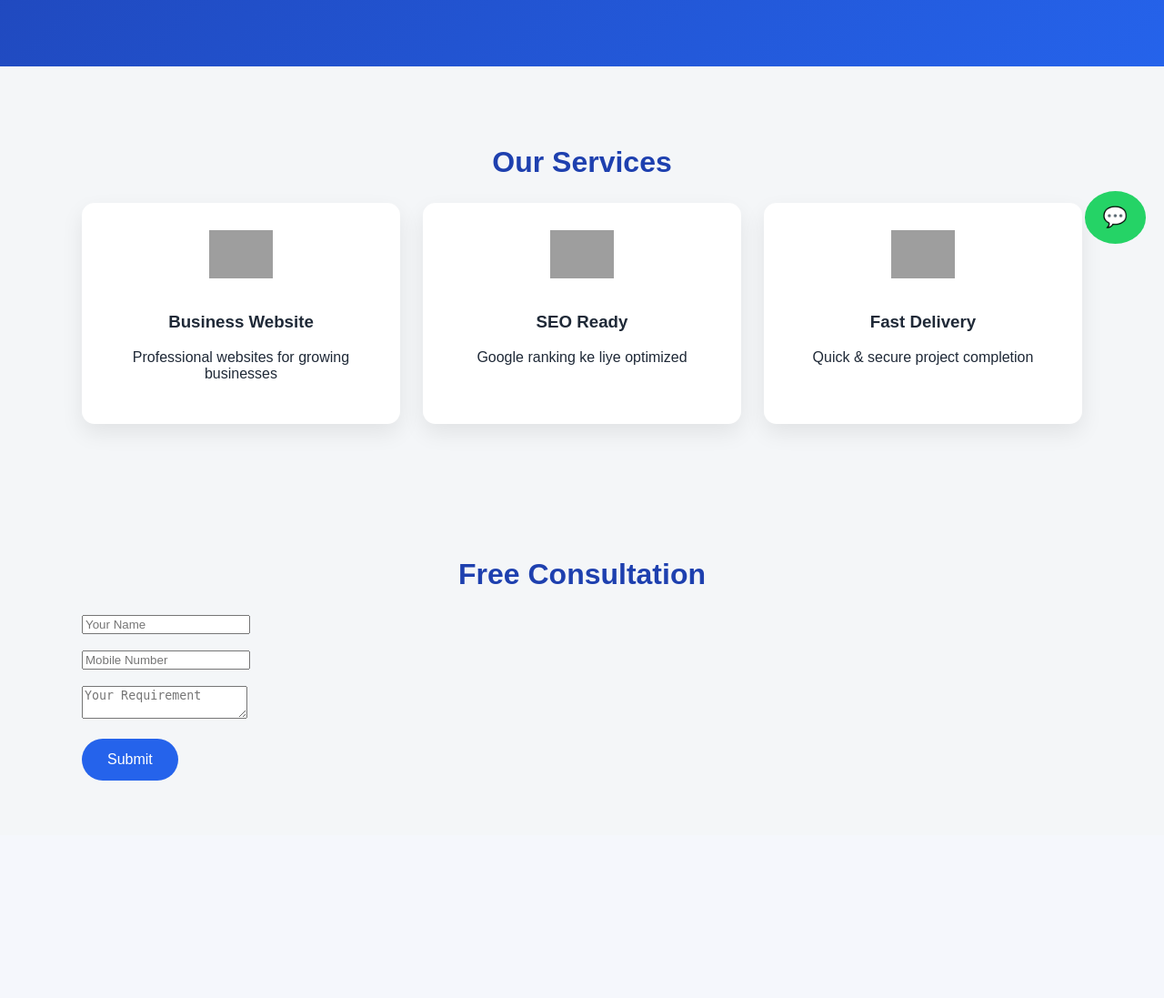
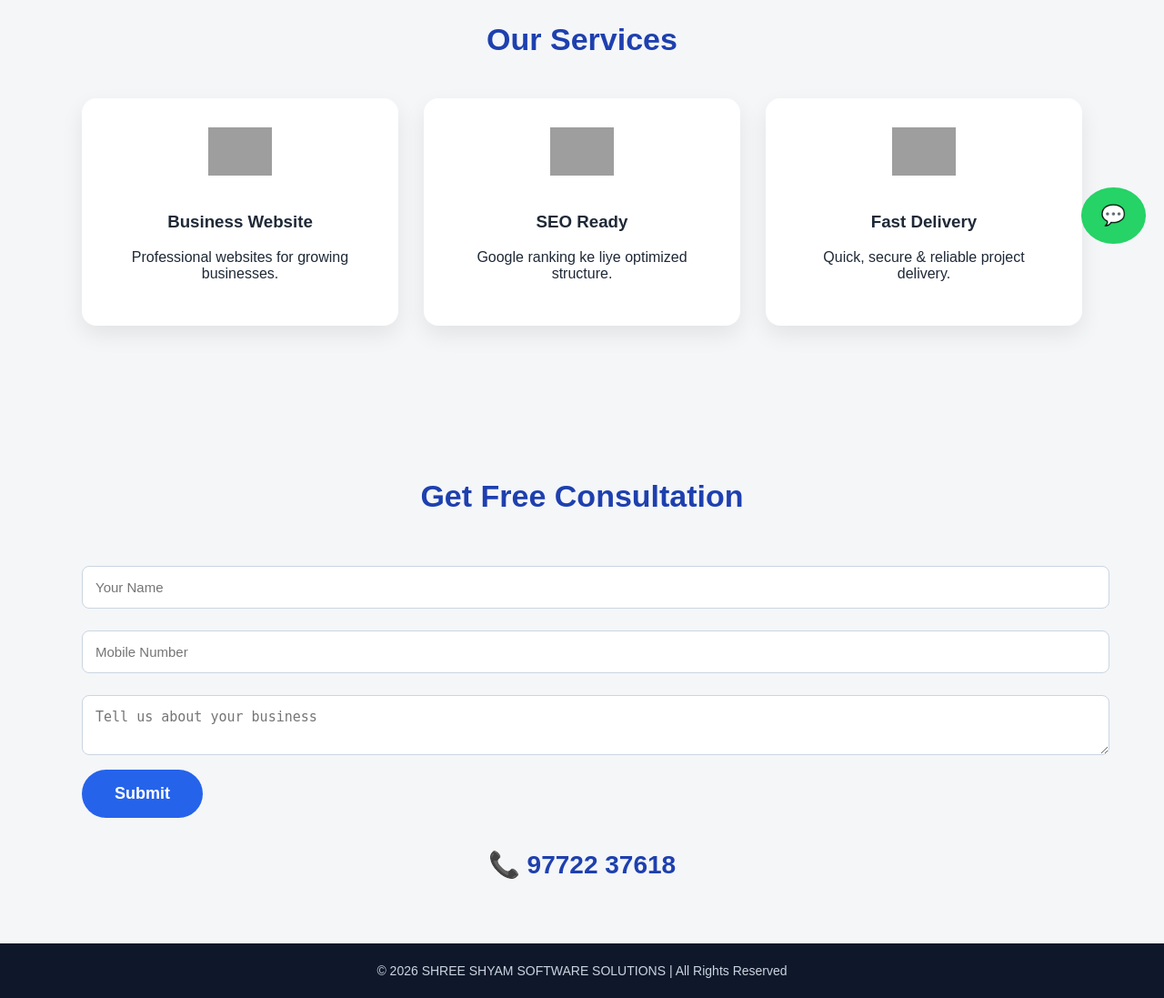
Before and after one commit to manojnehra556-netizen/Webdevelop, a Flask app: page / in a window 1280 px wide. Shown: the part 512-1609 px from the top of the page at 91% size. Before the commit the page ends 1370 px from the top, so only its background shows below. Run offline with Flask 3, Linux system fonts and the light colour scheme; grey boxes are pictures that could not be loaded.

Commit message:
Update index.html

```diff
--- a/templates/index.html
+++ b/templates/index.html
@@ -2,38 +2,154 @@
 <html lang="hi">
 <head>
 <meta charset="UTF-8">
-<title>श्री श्याम सॉफ्टवेयर सॉल्यूशंस</title>
+<title>SHREE SHYAM SOFTWARE SOLUTIONS</title>
 
 <style>
-body{margin:0;font-family:Arial;background:#f4f6f8;color:#1f2937}
+body{
+    margin:0;
+    font-family: Arial, sans-serif;
+    background:#f4f6f8;
+    color:#1f2937;
+}
+
+/* HEADER */
 header{
     background:linear-gradient(135deg,#1e40af,#2563eb);
-color:#fff;padding:70px 20px;text-align:center}
-header h1{font-size:46px;margin:0;font-weight:800}
-header p{font-size:20px;margin:12px 0 18px}
-nav a{color:#fff;margin:0 18px;text-decoration:none;font-weight:bold}
-.hero-img{max-width:380px;margin-top:30px}
-.section{max-width:1100px;margin:auto;padding:60px 20px}
-h2{text-align:center;color:#1e40af;font-size:32px}
-.cards{display:grid;grid-template-columns:repeat(auto-fit,minmax(250px,1fr));gap:25px}
+    color:#fff;
+    padding:80px 20px;
+    text-align:center;
+}
+
+.brand-name{
+    font-size:54px;          /* VERY BIG */
+    font-weight:900;
+    margin:0;
+    letter-spacing:1px;
+}
+
+.tagline{
+    font-size:40px;          /* SMALL */
+    margin:14px 0 28px;
+    opacity:0.9;
+}
+
+nav a{
+    color:#fff;
+    margin:0 18px;
+    text-decoration:none;
+    font-weight:600;
+    font-size:17px;
+}
+
+/* BIG CTA */
+.consult-btn{
+    display:inline-block;
+    margin-top:40px;
+    padding:20px 44px;
+    background:#22c55e;
+    color:#fff;
+    font-size:24px;          /* VERY BIG */
+    font-weight:800;
+    border-radius:50px;
+    text-decoration:none;
+    box-shadow:0 12px 30px rgba(0,0,0,0.25);
+}
+.consult-btn:hover{
+    background:#16a34a;
+}
+
+/* SECTIONS */
+.section{
+    max-width:1100px;
+    margin:auto;
+    padding:70px 20px;
+}
+
+.section h2{
+    text-align:center;
+    color:#1e40af;
+    font-size:34px;
+    margin-bottom:45px;
+}
+
+.cards{
+    display:grid;
+    grid-template-columns:repeat(auto-fit,minmax(250px,1fr));
+    gap:28px;
+}
+
 .card{
-background:#fff;padding:30px;border-radius:14px;
-box-shadow:0 10px 25px rgba(0,0,0,0.08);text-align:center}
-.card img{width:70px;margin-bottom:15px}
-.btn{background:#2563eb;color:#fff;padding:14px 28px;border:none;
-border-radius:30px;font-size:16px;cursor:pointer}
+    background:#fff;
+    padding:32px;
+    border-radius:16px;
+    text-align:center;
+    box-shadow:0 10px 25px rgba(0,0,0,0.08);
+}
+
+.card img{
+    width:70px;
+    margin-bottom:18px;
+}
+
+/* FORM */
+input, textarea{
+    width:100%;
+    padding:14px;
+    margin:12px 0;
+    border-radius:8px;
+    border:1px solid #cbd5e1;
+    font-size:15px;
+}
+
+.submit-btn{
+    background:#2563eb;
+    color:#fff;
+    padding:16px 36px;
+    border:none;
+    border-radius:40px;
+    font-size:18px;
+    font-weight:700;
+    cursor:pointer;
+}
+
+/* PHONE BIG */
+.phone-big{
+    text-align:center;
+    font-size:28px;
+    font-weight:800;
+    color:#1e40af;
+    margin-top:35px;
+}
+
+/* WHATSAPP */
 .whatsapp{
-position:fixed;bottom:20px;right:20px;
-background:#25D366;color:white;padding:16px 20px;
-border-radius:50%;font-size:22px;text-decoration:none}
+    position:fixed;
+    bottom:20px;
+    right:20px;
+    background:#25D366;
+    color:white;
+    padding:18px 22px;
+    border-radius:50%;
+    font-size:22px;
+    text-decoration:none;
+}
+
+/* FOOTER */
+footer{
+    background:#0f172a;
+    color:#cbd5e1;
+    text-align:center;
+    padding:22px;
+    font-size:14px;
+}
 </style>
 </head>
 
 <body>
 
 <header>
-<h1>श्री श्याम सॉफ्टवेयर सॉल्यूशंस</h1>
-<p>Grow करें प्रोफेशनल तरीके से</p>
+    <h1 class="brand-name">SHREE SHYAM SOFTWARE SOLUTIONS</h1>
+    <p class="tagline">Grow करें प्रोफेशनल तरीके से</p>
 
     <nav>
         <a href="/">Home</a>
@@ -41,42 +157,53 @@ border-radius:50%;font-size:22px;text-decoration:none}
         <a href="/contact">Contact</a>
     </nav>
 
-<img class="hero-img"
-src="https://cdn-icons-png.flaticon.com/512/1055/1055687.png">
+    <a href="#lead" class="consult-btn">FREE CONSULTATION</a>
 </header>
 
+<!-- SERVICES -->
 <div class="section">
     <h2>Our Services</h2>
     <div class="cards">
         <div class="card">
-<img src="https://cdn-icons-png.flaticon.com/512/2920/2920244.png">
+            <img src="https://cdn-icons-png.flaticon.com/512/1055/1055687.png">
             <h3>Business Website</h3>
-<p>Professional websites for growing businesses</p>
+            <p>Professional websites for growing businesses.</p>
         </div>
         <div class="card">
-<img src="https://cdn-icons-png.flaticon.com/512/3135/3135715.png">
+            <img src="https://cdn-icons-png.flaticon.com/512/2920/2920244.png">
             <h3>SEO Ready</h3>
-<p>Google ranking ke liye optimized</p>
+            <p>Google ranking ke liye optimized structure.</p>
         </div>
         <div class="card">
             <img src="https://cdn-icons-png.flaticon.com/512/270/270798.png">
             <h3>Fast Delivery</h3>
-<p>Quick & secure project completion</p>
+            <p>Quick, secure & reliable project delivery.</p>
         </div>
     </div>
 </div>
 
-<div class="section">
-<h2>Free Consultation</h2>
+<!-- LEAD FORM -->
+<div class="section" id="lead">
+    <h2>Get Free Consultation</h2>
     <form method="post">
-<input name="name" placeholder="Your Name" required><br><br>
-<input name="phone" placeholder="Mobile Number" required><br><br>
-<textarea name="message" placeholder="Your Requirement"></textarea><br><br>
-<button class="btn">Submit</button>
+        <input type="text" name="name" placeholder="Your Name" required>
+        <input type="tel" name="phone" placeholder="Mobile Number" required>
+        <textarea name="message" placeholder="Tell us about your business"></textarea>
+        <button class="submit-btn" type="submit">Submit</button>
     </form>
+
+    <div class="phone-big">
+        📞 <a href="tel:9772237618" style="color:#1e40af;text-decoration:none;">
+        97722 37618
+        </a>
+    </div>
 </div>
 
-<a class="whatsapp" href="https://wa.me/919772237618">💬</a>
+<a class="whatsapp" href="https://wa.me/919772237618" target="_blank">💬</a>
+
+<footer>
+© 2026 SHREE SHYAM SOFTWARE SOLUTIONS | All Rights Reserved
+</footer>
 
 </body>
 </html>
```
Lines whose indentation alone changed are shown as unchanged.
